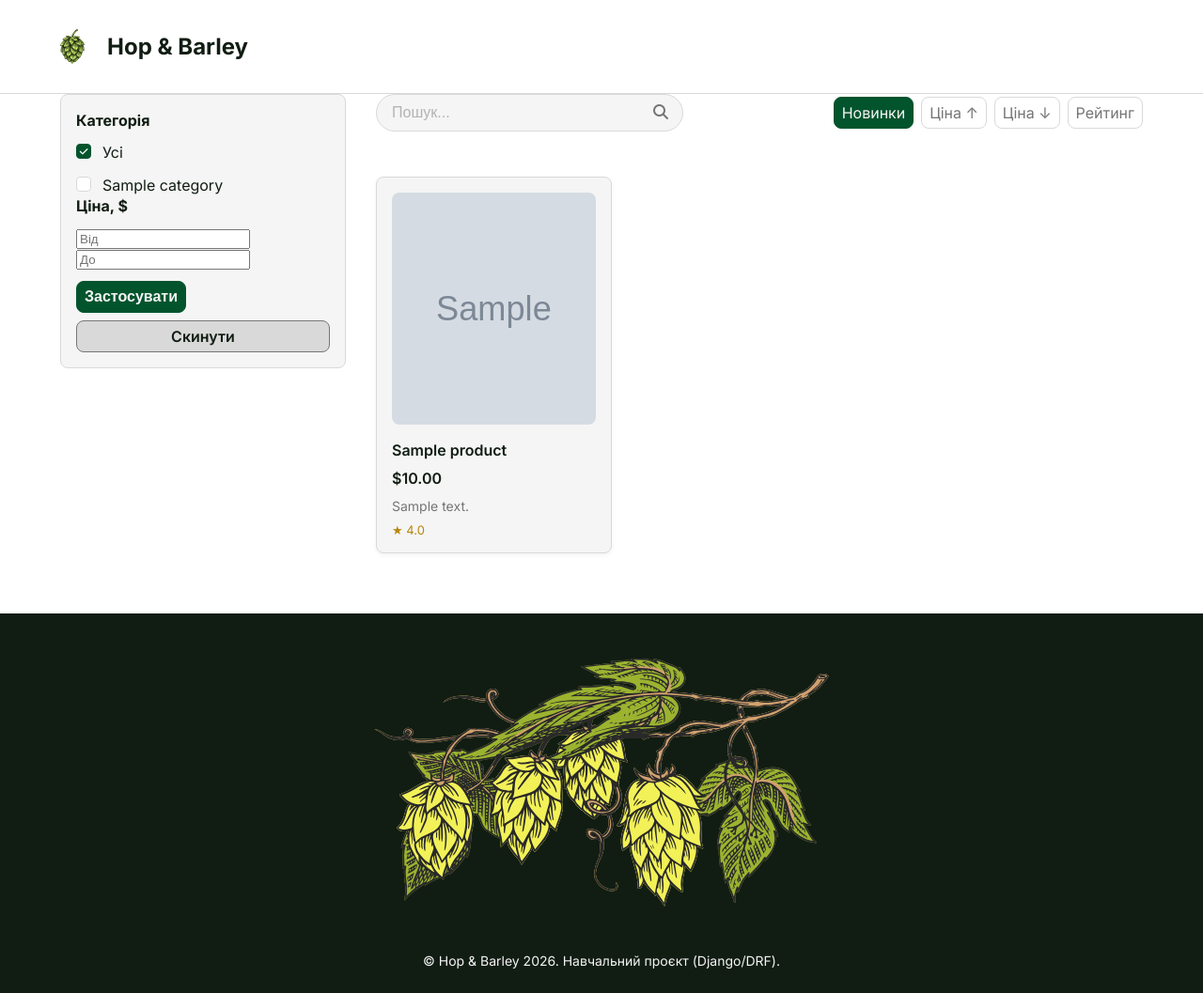
After one commit to KiLaVme/myshop, a Django app: page /products/ in a window 1280 px wide. The commit adds this page. Shown: the whole page at 94% size. Run offline with Django 5.2, Linux system fonts and the light colour scheme; tables that the repository leaves empty hold one stand-in row (values such as "Sample post"); grey boxes marked "Sample" are stand-in pictures.

Commit message:
feat: catalog, filter

```diff
--- /dev/null
+++ b/apps/products/filters.py
@@ -0,0 +1,28 @@
+"""Фільтри каталогу товарів: категорія та діапазон цін.
+
+FilterSet описаний один раз тут і буде повторно використаний у REST API
+на Кроці 9 (apps.products.api_views.ProductViewSet).
+"""
+
+from __future__ import annotations
+
+import django_filters
+
+from .models import Category, Product
+
+
+class ProductFilter(django_filters.FilterSet):
+    """FilterSet: category (slug), min_price, max_price."""
+
+    category = django_filters.ModelChoiceFilter(
+        field_name="category",
+        to_field_name="slug",
+        queryset=Category.objects.all(),
+        label="Категорія",
+    )
+    min_price = django_filters.NumberFilter(field_name="price", lookup_expr="gte")
+    max_price = django_filters.NumberFilter(field_name="price", lookup_expr="lte")
+
+    class Meta:
+        model = Product
+        fields = ["category", "min_price", "max_price"]
--- /dev/null
+++ b/apps/products/urls.py
@@ -0,0 +1,15 @@
+"""URL-маршрути додатку products (каталог).
+
+Сторінка товару (`product/<slug>/`) додасться на Кроці 4.
+"""
+
+from django.urls import path
+
+from . import views
+
+app_name = "products"
+
+urlpatterns = [
+    path("", views.ProductListView.as_view(), name="catalog"),
+    path("products/", views.ProductListView.as_view(), name="catalog_alt"),
+]
--- /dev/null
+++ b/apps/products/views.py
@@ -0,0 +1,63 @@
+"""View-класи каталогу товарів (веб-інтерфейс).
+
+Крок 3 дорожньої карти - лише список товарів. Детальна сторінка товару
+з'явиться на Кроці 4.
+"""
+
+from __future__ import annotations
+
+from django.db.models import Q, QuerySet
+from django.views.generic import ListView
+
+from .filters import ProductFilter
+from .models import Category, Product
+
+SORT_OPTIONS = {
+    "new": "-created_at",
+    "price_asc": "price",
+    "price_desc": "-price",
+    "rating": "-avg_rating",
+}
+
+
+class ProductListView(ListView):
+    """Сторінки `/` та `/products/` - каталог з пошуком, фільтрами, сортуванням, пагінацією."""
+
+    model = Product
+    template_name = "products/catalog.html"
+    context_object_name = "products"
+    paginate_by = 9
+
+    def get_queryset(self) -> QuerySet[Product]:
+        # select_related("category") - уникаємо N+1 запитів на категорію в шаблоні
+        queryset = (
+            Product.objects.active()
+            .select_related("category")
+            .with_rating()
+        )
+
+        query = self.request.GET.get("q", "").strip()
+        if query:
+            queryset = queryset.filter(Q(name__icontains=query) | Q(description__icontains=query))
+
+        self.product_filter = ProductFilter(self.request.GET, queryset=queryset)
+        queryset = self.product_filter.qs
+
+        sort_key = self.request.GET.get("sort", "new")
+        queryset = queryset.order_by(SORT_OPTIONS.get(sort_key, SORT_OPTIONS["new"]))
+
+        return queryset
+
+    def get_context_data(self, **kwargs) -> dict:
+        context = super().get_context_data(**kwargs)
+        context["categories"] = Category.objects.all()
+        context["search_query"] = self.request.GET.get("q", "")
+        context["current_sort"] = self.request.GET.get("sort", "new")
+        context["current_category"] = self.request.GET.get("category", "")
+        context["sort_choices"] = [
+            ("new", "Новинки"),
+            ("price_asc", "Ціна ↑"),
+            ("price_desc", "Ціна ↓"),
+            ("rating", "Рейтинг"),
+        ]
+        return context
--- a/config/settings.py
+++ b/config/settings.py
@@ -49,6 +49,9 @@ INSTALLED_APPS = [
     "django.contrib.messages",
     "django.contrib.staticfiles",
     "django.contrib.humanize",
+
+    # Сторонні бібліотеки
+    "django_filters",
 
     # Додатки проєкту
     "apps.products",
--- a/config/urls.py
+++ b/config/urls.py
@@ -1,22 +1,18 @@
 """
 Головний URLConf проєкту.
 
-КРОК 1: поки що тут лише адмінка та тимчасова сторінка-заглушка на `/`,
-яка підтверджує, що шаблони (templates/) та статика (static/) підключені
-й коректно рендеряться. У наступних кроках `/` заміниться на справжній
-каталог товарів (apps.products), а список маршрутів розшириться
-(cart/, checkout/, account/, api/, graphql/ тощо).
+КРОК 3: `/` та `/products/` тепер ведуть на справжній каталог товарів
+(apps.products). Заглушку home_placeholder.html прибрано.
 """
 
 from django.conf import settings
 from django.conf.urls.static import static
 from django.contrib import admin
-from django.urls import path
-from django.views.generic import TemplateView
+from django.urls import include, path
 
 urlpatterns = [
     path("admin/", admin.site.urls),
-    path("", TemplateView.as_view(template_name="home_placeholder.html"), name="home"),
+    path("", include("apps.products.urls", namespace="products")),
 ]
 
 if settings.DEBUG:
--- a/pyproject.toml
+++ b/pyproject.toml
@@ -12,6 +12,8 @@ dependencies = [
     "whitenoise==6.7.0",
     # --- Крок 2: модель Product.image (ImageField) ---
     "pillow==10.4.0",
+    # --- Крок 3: каталог (фільтри за категорією/ціною) ---
+    "django-filter==24.2",
 ]
 
 [project.optional-dependencies]
--- a/static/css/extra.css
+++ b/static/css/extra.css
@@ -13,3 +13,6 @@
 .message--error   { background: #fbe2e2; color: #7a1f1f; }
 .message--warning { background: #fff3cd; color: #7a5c00; }
 .message--info    { background: #e2f0fb; color: #1f4d7a; }
+
+.product-card__stock-warning { color: #c0392b; font-size: 12px; }
+.product-card__rating { color: #b8860b; font-size: 13px; }
--- a/templates/base.html
+++ b/templates/base.html
@@ -17,7 +17,7 @@
 <body>
 <header>
     <div class="header-container">
-        <a href="{% url 'home' %}" class="header__logo">
+        <a href="{% url 'products:catalog' %}" class="header__logo">
             <img src="{% static 'img/logo.svg' %}" alt="Hop & Barley Logo">
             <p class="logo-text">Hop &amp; Barley</p>
         </a>
--- /dev/null
+++ b/templates/products/catalog.html
@@ -0,0 +1,110 @@
+{% extends "base.html" %}
+{% load static %}
+
+{% block title %}Каталог товарів | Hop & Barley{% endblock %}
+
+{% block content %}
+<div class="container main-content-grid">
+    <aside class="sidebar filter-menu">
+        <form method="get" action="{% url 'products:catalog' %}">
+            <div class="sidebar__section">
+                <h3 class="section-title">Категорія</h3>
+                <div class="checkbox-group">
+                    <label class="checkbox-container">Усі
+                        <input type="radio" name="category" value="" {% if not current_category %}checked{% endif %} onchange="this.form.submit()">
+                        <span class="checkmark"></span>
+                    </label>
+                    {% for category in categories %}
+                        <label class="checkbox-container">{{ category.name }}
+                            <input type="radio" name="category" value="{{ category.slug }}"
+                                   {% if current_category == category.slug %}checked{% endif %}
+                                   onchange="this.form.submit()">
+                            <span class="checkmark"></span>
+                        </label>
+                    {% endfor %}
+                </div>
+            </div>
+
+            <div class="sidebar__section">
+                <h3 class="section-title">Ціна, $</h3>
+                <div class="price-range">
+                    <input type="number" name="min_price" placeholder="Від" value="{{ request.GET.min_price }}" step="0.01" min="0">
+                    <input type="number" name="max_price" placeholder="До" value="{{ request.GET.max_price }}" step="0.01" min="0">
+                </div>
+            </div>
+
+            {% if search_query %}<input type="hidden" name="q" value="{{ search_query }}">{% endif %}
+            {% if current_sort %}<input type="hidden" name="sort" value="{{ current_sort }}">{% endif %}
+            <button type="submit" class="button button--primary" style="margin-top:12px;">Застосувати</button>
+            <a href="{% url 'products:catalog' %}" class="button button--secondary" style="margin-top:8px;">Скинути</a>
+        </form>
+    </aside>
+
+    <section class="products-area product-grid-section">
+        <div class="search-sort-bar">
+            <form method="get" class="search-input-wrapper">
+                {% if current_category %}<input type="hidden" name="category" value="{{ current_category }}">{% endif %}
+                <input type="text" name="q" placeholder="Пошук..." class="search-input" value="{{ search_query }}">
+                <button class="search-button" type="submit" aria-label="Search">
+                    <i class="fa-solid fa-magnifying-glass"></i>
+                </button>
+            </form>
+            <div class="sort-options">
+                {% for key, label in sort_choices %}
+                    <a href="?{{ request.GET.urlencode }}&sort={{ key }}"
+                       class="sort-button {% if current_sort == key %}active-sort{% endif %}">
+                        <span>{{ label }}</span>
+                    </a>
+                {% endfor %}
+            </div>
+        </div>
+
+        <div class="product-grid">
+            {% for product in products %}
+                {# На Кроці 4 картка стане посиланням на сторінку товару #}
+                <div class="product-card">
+                    {% if product.image %}
+                        <img src="{{ product.image.url }}" alt="{{ product.name }}" class="product-card__image">
+                    {% else %}
+                        <img src="{% static 'img/products/citra_hops.jpg' %}" alt="{{ product.name }}" class="product-card__image">
+                    {% endif %}
+                    <div class="product-card__info">
+                        <h4 class="product-card__name">{{ product.name }}</h4>
+                        <p class="product-card__price">${{ product.price }}</p>
+                        <p class="product-card__description">{{ product.description|truncatewords:8 }}</p>
+                        {% if product.avg_rating %}
+                            <p class="product-card__rating">★ {{ product.avg_rating|floatformat:1 }}</p>
+                        {% endif %}
+                        {% if not product.in_stock %}
+                            <p class="product-card__stock-warning">Немає в наявності</p>
+                        {% endif %}
+                    </div>
+                </div>
+            {% empty %}
+                <p>Товарів за вашим запитом не знайдено. Додайте товари через адмін-панель.</p>
+            {% endfor %}
+        </div>
+
+        {% if is_paginated %}
+        <div class="pagination">
+            {% if page_obj.has_previous %}
+                <a href="?{{ request.GET.urlencode }}&page={{ page_obj.previous_page_number }}" class="pagination__link pagination__link--prev">
+                    <i class="fa-solid fa-arrow-left"></i><span>Назад</span>
+                </a>
+            {% endif %}
+            <div class="pagination-list">
+                {% for num in page_obj.paginator.page_range %}
+                    <a href="?{{ request.GET.urlencode }}&page={{ num }}"
+                       class="pagination__link {% if page_obj.number == num %}active{% endif %}">{{ num }}</a>
+                {% endfor %}
+            </div>
+            {% if page_obj.has_next %}
+                <a href="?{{ request.GET.urlencode }}&page={{ page_obj.next_page_number }}" class="pagination__link pagination__link--next">
+                    <span>Далі</span><i class="fa-solid fa-arrow-right"></i>
+                </a>
+            {% endif %}
+        </div>
+        {% endif %}
+    </section>
+</div>
+{% endblock %}
```
Also changed, not shown: apps/products/management/commands/seed_data.py (added, +67 -0 lines), apps/products/models.py (+21 -0 lines), CHANGELOG.md, README.md, apps/products/management/__init__.py (added), apps/products/management/commands/__init__.py (added).
